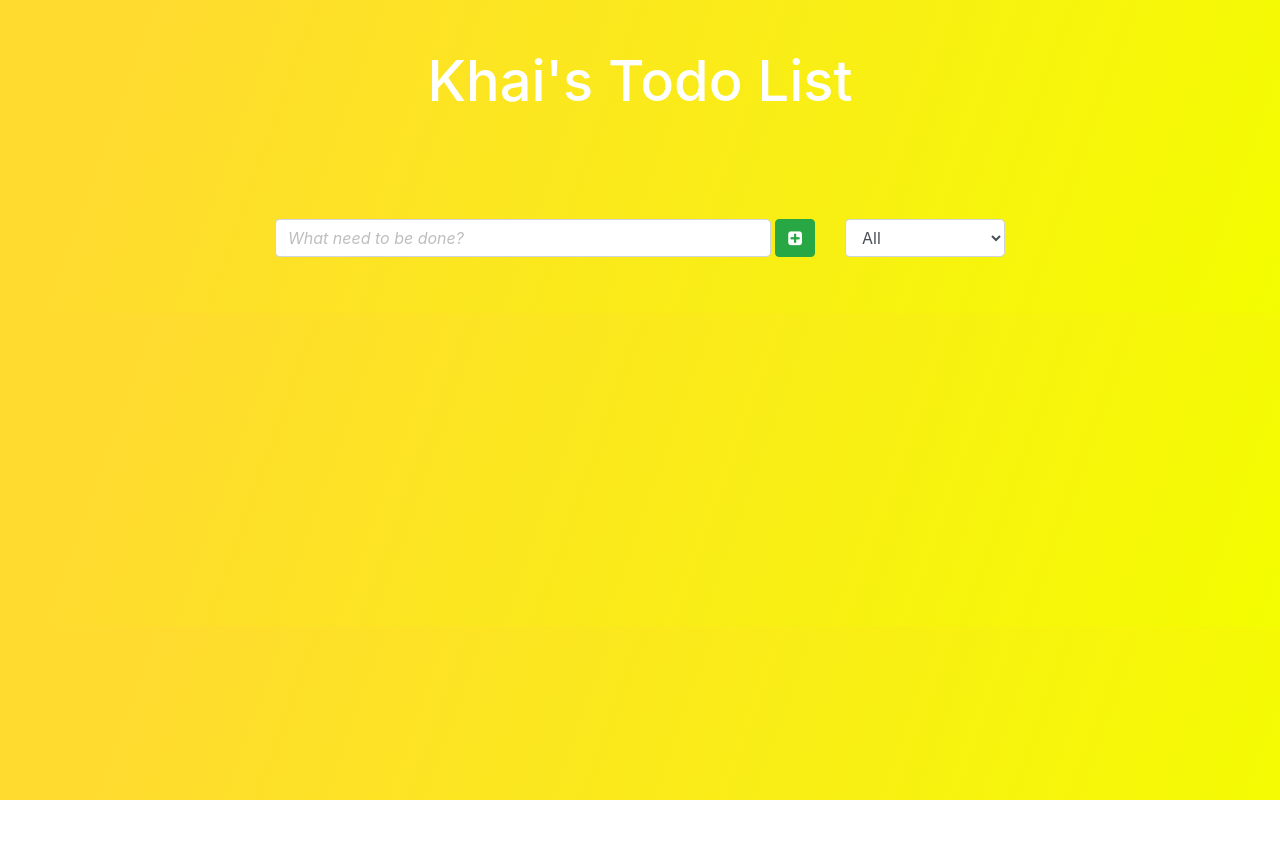
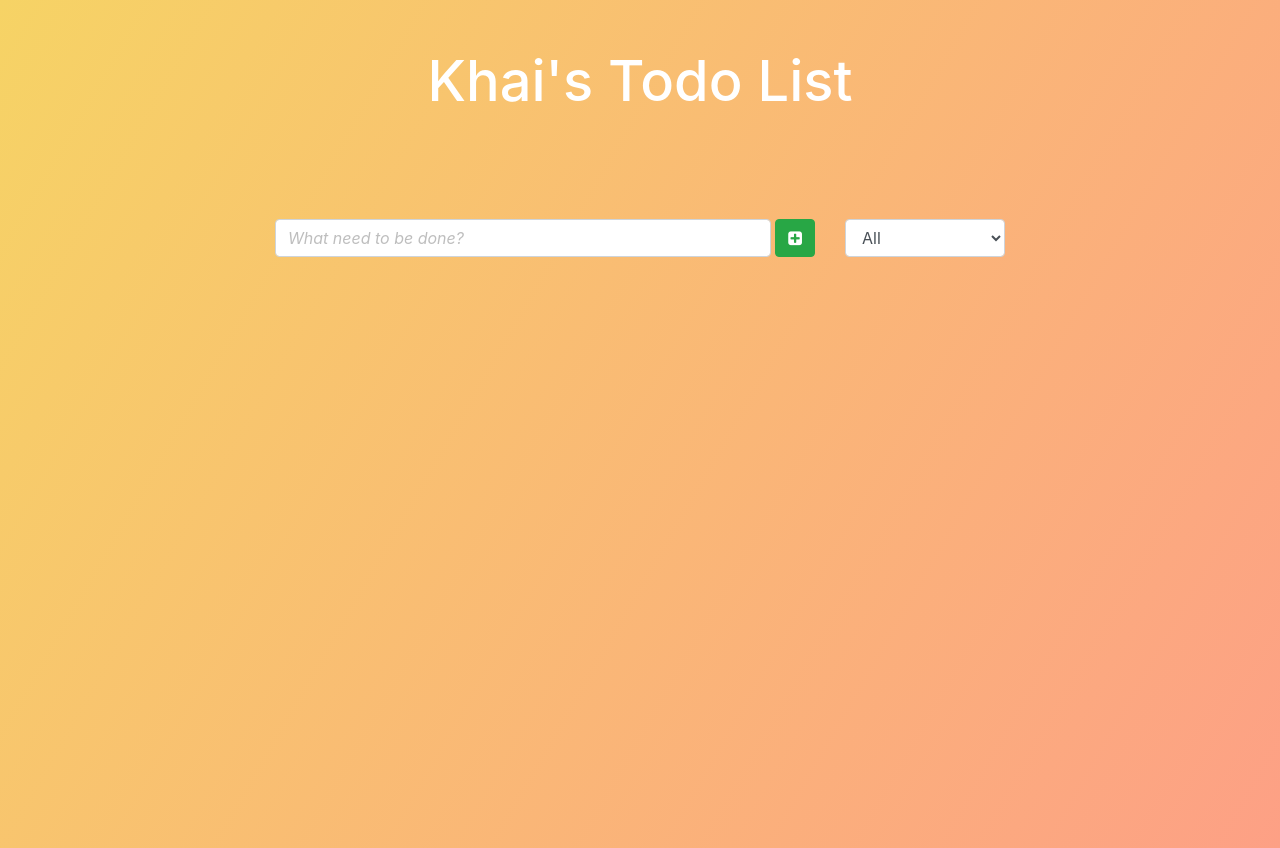
Before and after one commit to K-Kyler/Todo-App, a React (Create React App) app: page / in a window 1280 px wide. Before the commit the page ends 800 px from the top, so only its background shows below. Built offline with nearby package versions, Linux system fonts and the light colour scheme.

Commit message:
Fix background

```diff
--- a/src/App.css
+++ b/src/App.css
@@ -1,5 +1,8 @@
 body {
-  background-image: linear-gradient( 109.6deg,  rgba(255,219,47,1) 11.2%, rgba(244,253,0,1) 100.2% );
+  background-image: linear-gradient(120deg, #f6d365 0%, #fda085 100%);
+  background-size: cover;
+  background-repeat: no-repeat;
+  min-height: 100vh;
 }
 
 .todo-form input[type="text"]::placeholder {
```
